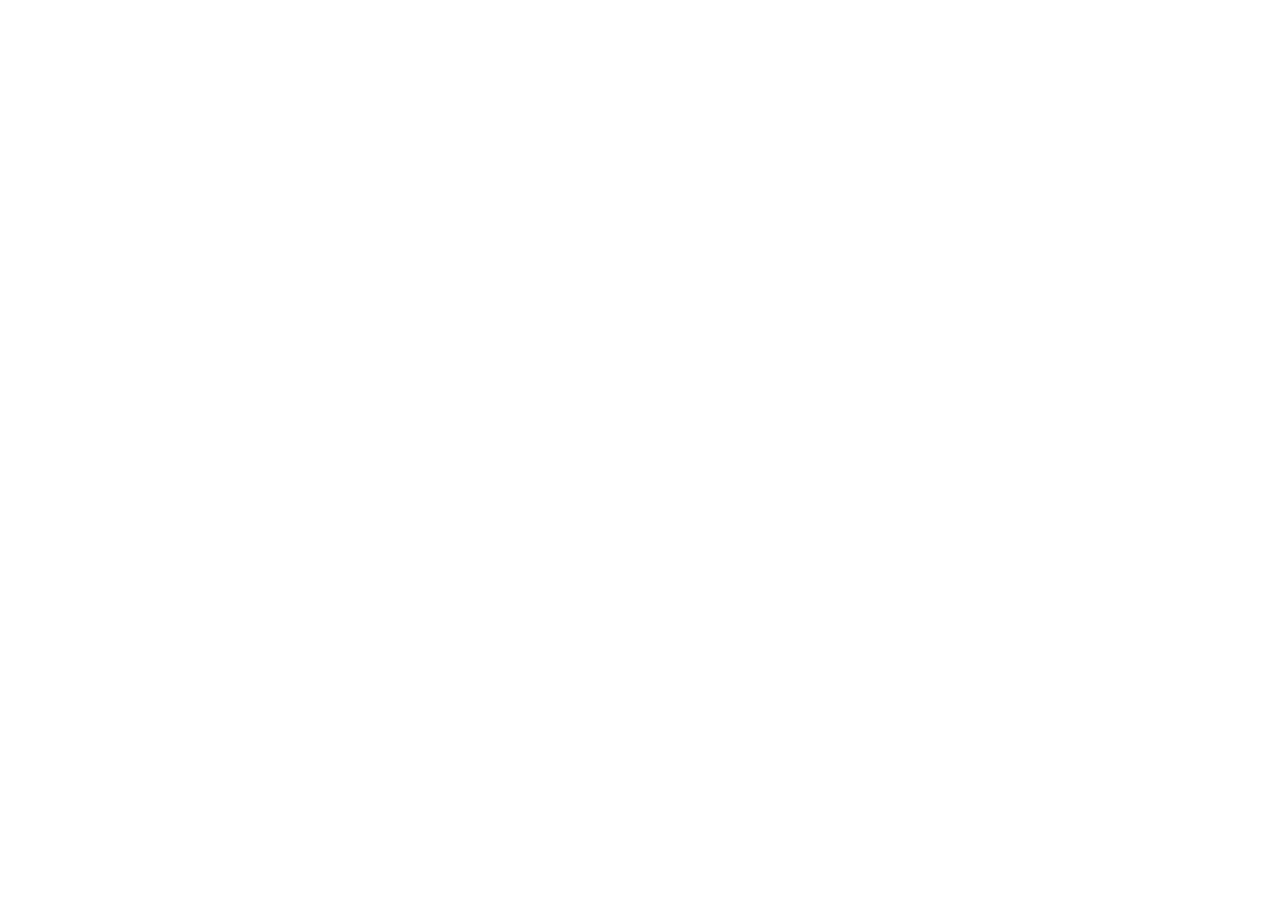
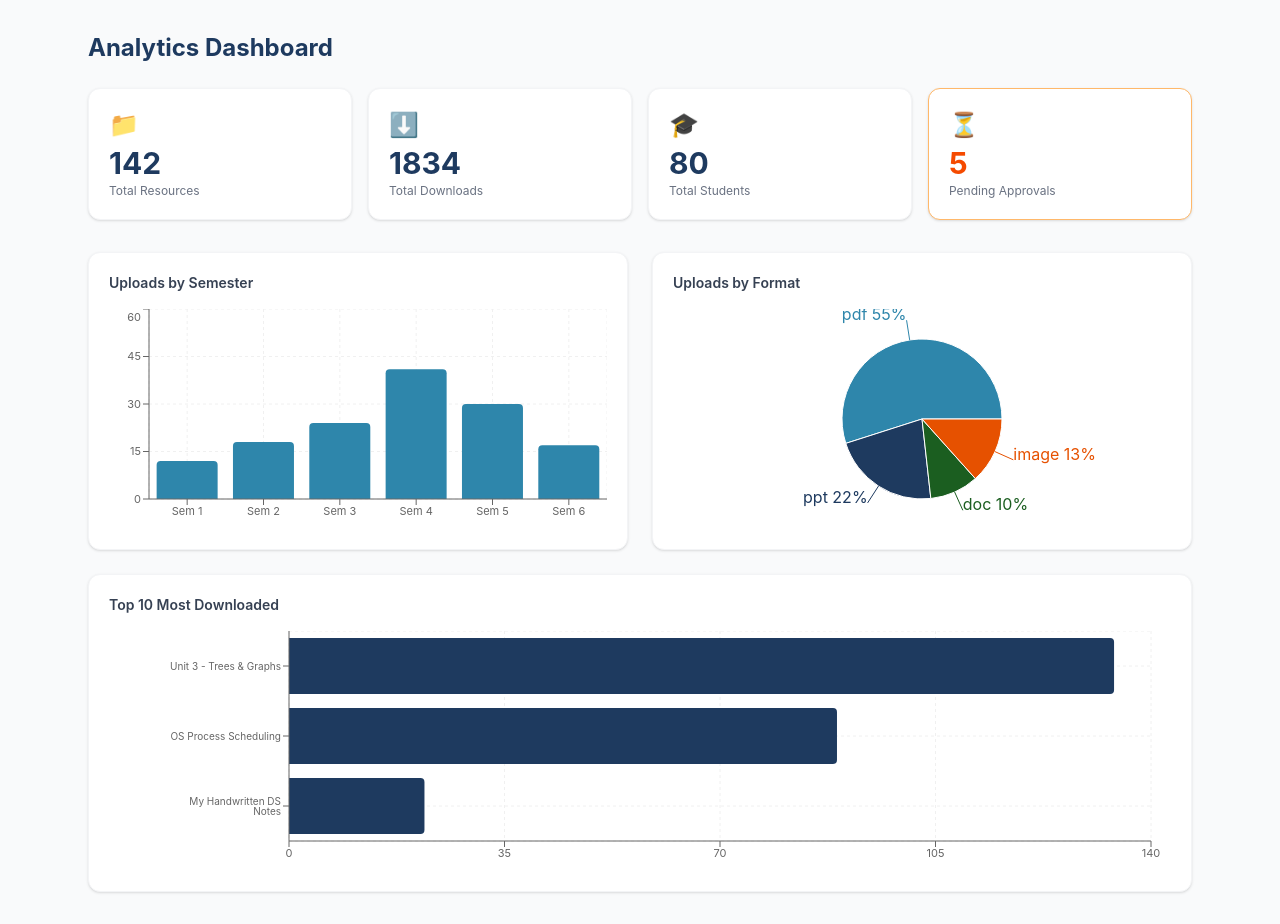
Before and after one commit to shamblonaut/knowhub, a React app in the folder frontend/: page /analytics in a window 1280 px wide. Before the commit this address had no page. Before the commit the page ends 800 px from the top, so only its background shows below. Built offline with nearby package versions, Linux system fonts and the light colour scheme; the HTML template or start-up script is replaced by a standard one.

Commit message:
feat: Initialize frontend application with core routing and introduce the Analytics dashboard page.

```diff
--- a/frontend/package.json
+++ b/frontend/package.json
@@ -17,6 +17,7 @@
     "react-dom": "^19.2.0",
     "react-hot-toast": "^2.5.2",
     "react-router-dom": "^7.13.0",
+    "recharts": "^3.7.0",
     "tailwindcss": "^4.2.0"
   },
   "devDependencies": {
--- a/frontend/src/App.jsx
+++ b/frontend/src/App.jsx
@@ -10,6 +10,7 @@
 import Review from "./pages/Review";
 import Notices from "./pages/Notices";
 import AdminPanel from "./pages/AdminPanel";
+import Analytics from "./pages/Analytics";
 
 function App() {
   return (
@@ -26,6 +27,7 @@
           <Route path="/review" element={<Review />} />
           <Route path="/notices" element={<Notices />} />
           <Route path="/admin" element={<AdminPanel />} />
+          <Route path="/analytics" element={<Analytics />} />
         </Routes>
       </Router>
     </AuthProvider>
--- /dev/null
+++ b/frontend/src/pages/Analytics.jsx
@@ -0,0 +1,187 @@
+import { useQuery } from "@tanstack/react-query";
+import {
+    getSummary,
+    getUploadsBySemester,
+    getTopResources,
+    getUploadsByFormat,
+    getFacultyActivity,
+} from "../api/endpoints/analytics";
+import Layout from "../components/Layout";
+import Spinner from "../components/Spinner";
+import {
+    BarChart,
+    Bar,
+    XAxis,
+    YAxis,
+    CartesianGrid,
+    Tooltip,
+    ResponsiveContainer,
+    PieChart,
+    Pie,
+    Cell,
+} from "recharts";
+
+const COLORS = [
+    "#2E86AB",
+    "#1E3A5F",
+    "#1B5E20",
+    "#E65100",
+    "#4A148C",
+    "#B71C1C",
+];
+
+function StatCard({ label, value, icon, highlight }) {
+    return (
+        <div
+            className={`bg-white rounded-xl p-5 border shadow-sm ${highlight ? "border-orange-300" : "border-gray-100"}`}
+        >
+            <div className="text-2xl mb-1">{icon}</div>
+            <div
+                className={`text-3xl font-bold ${highlight ? "text-orange-600" : "text-primary"}`}
+            >
+                {value ?? "—"}
+            </div>
+            <div className="text-xs text-gray-500 mt-0.5">{label}</div>
+        </div>
+    );
+}
+
+export default function Analytics() {
+    const { data: summary, isLoading } = useQuery({
+        queryKey: ["analytics-summary"],
+        queryFn: getSummary,
+    });
+    const { data: bySem } = useQuery({
+        queryKey: ["uploads-by-semester"],
+        queryFn: getUploadsBySemester,
+    });
+    const { data: topRes } = useQuery({
+        queryKey: ["top-resources"],
+        queryFn: getTopResources,
+    });
+    const { data: byFormat } = useQuery({
+        queryKey: ["uploads-by-format"],
+        queryFn: getUploadsByFormat,
+    });
+
+    if (isLoading)
+        return (
+            <Layout>
+                <Spinner />
+            </Layout>
+        );
+
+    return (
+        <Layout>
+            <h1 className="text-2xl font-bold text-primary mb-6">
+                Analytics Dashboard
+            </h1>
+
+            {/* KPI Row */}
+            <div className="grid grid-cols-2 md:grid-cols-4 gap-4 mb-8">
+                <StatCard
+                    label="Total Resources"
+                    value={summary?.total_resources}
+                    icon="📁"
+                />
+                <StatCard
+                    label="Total Downloads"
+                    value={summary?.total_downloads}
+                    icon="⬇"
+                />
+                <StatCard
+                    label="Total Students"
+                    value={summary?.total_students}
+                    icon="🎓"
+                />
+                <StatCard
+                    label="Pending Approvals"
+                    value={summary?.pending_approvals}
+                    icon="⏳"
+                    highlight={summary?.pending_approvals > 0}
+                />
+            </div>
+
+            <div className="grid grid-cols-1 md:grid-cols-2 gap-6">
+                {/* Uploads by Semester */}
+                <div className="bg-white rounded-xl border border-gray-100 shadow-sm p-5">
+                    <h2 className="text-sm font-semibold text-gray-700 mb-4">
+                        Uploads by Semester
+                    </h2>
+                    <ResponsiveContainer width="100%" height={220}>
+                        <BarChart
+                            data={bySem?.data || []}
+                            margin={{ top: 0, right: 0, left: -20, bottom: 0 }}
+                        >
+                            <CartesianGrid strokeDasharray="3 3" stroke="#f0f0f0" />
+                            <XAxis
+                                dataKey="semester"
+                                tickFormatter={(s) => `Sem ${s}`}
+                                tick={{ fontSize: 11 }}
+                            />
+                            <YAxis tick={{ fontSize: 11 }} />
+                            <Tooltip formatter={(v) => [v, "Uploads"]} />
+                            <Bar dataKey="count" fill="#2E86AB" radius={[4, 4, 0, 0]} />
+                        </BarChart>
+                    </ResponsiveContainer>
+                </div>
+
+                {/* Uploads by Format */}
+                <div className="bg-white rounded-xl border border-gray-100 shadow-sm p-5">
+                    <h2 className="text-sm font-semibold text-gray-700 mb-4">
+                        Uploads by Format
+                    </h2>
+                    <ResponsiveContainer width="100%" height={220}>
+                        <PieChart>
+                            <Pie
+                                data={byFormat?.data || []}
+                                dataKey="count"
+                                nameKey="format"
+                                cx="50%"
+                                cy="50%"
+                                outerRadius={80}
+                                label={({ format, percent }) =>
+                                    `${format} ${(percent * 100).toFixed(0)}%`
+                                }
+                            >
+                                {(byFormat?.data || []).map((_, i) => (
+                                    <Cell key={i} fill={COLORS[i % COLORS.length]} />
+                                ))}
+                            </Pie>
+                            <Tooltip />
+                        </PieChart>
+                    </ResponsiveContainer>
+                </div>
+
+                {/* Top Resources */}
+                <div className="bg-white rounded-xl border border-gray-100 shadow-sm p-5 md:col-span-2">
+                    <h2 className="text-sm font-semibold text-gray-700 mb-4">
+                        Top 10 Most Downloaded
+                    </h2>
+                    <ResponsiveContainer width="100%" height={240}>
+                        <BarChart
+                            data={topRes?.data || []}
+                            layout="vertical"
+                            margin={{ top: 0, right: 20, left: 0, bottom: 0 }}
+                        >
+                            <CartesianGrid strokeDasharray="3 3" stroke="#f0f0f0" />
+                            <XAxis type="number" tick={{ fontSize: 11 }} />
+                            <YAxis
+                                type="category"
+                                dataKey="title"
+                                tick={{ fontSize: 10 }}
+                                width={180}
+                            />
+                            <Tooltip formatter={(v) => [v, "Downloads"]} />
+                            <Bar
+                                dataKey="download_count"
+                                fill="#1E3A5F"
+                                radius={[0, 4, 4, 0]}
+                            />
+                        </BarChart>
+                    </ResponsiveContainer>
+                </div>
+            </div>
+        </Layout>
+    );
+}
```
Also changed, not shown: 1 other file (tests, documents, lock files or other folders).
